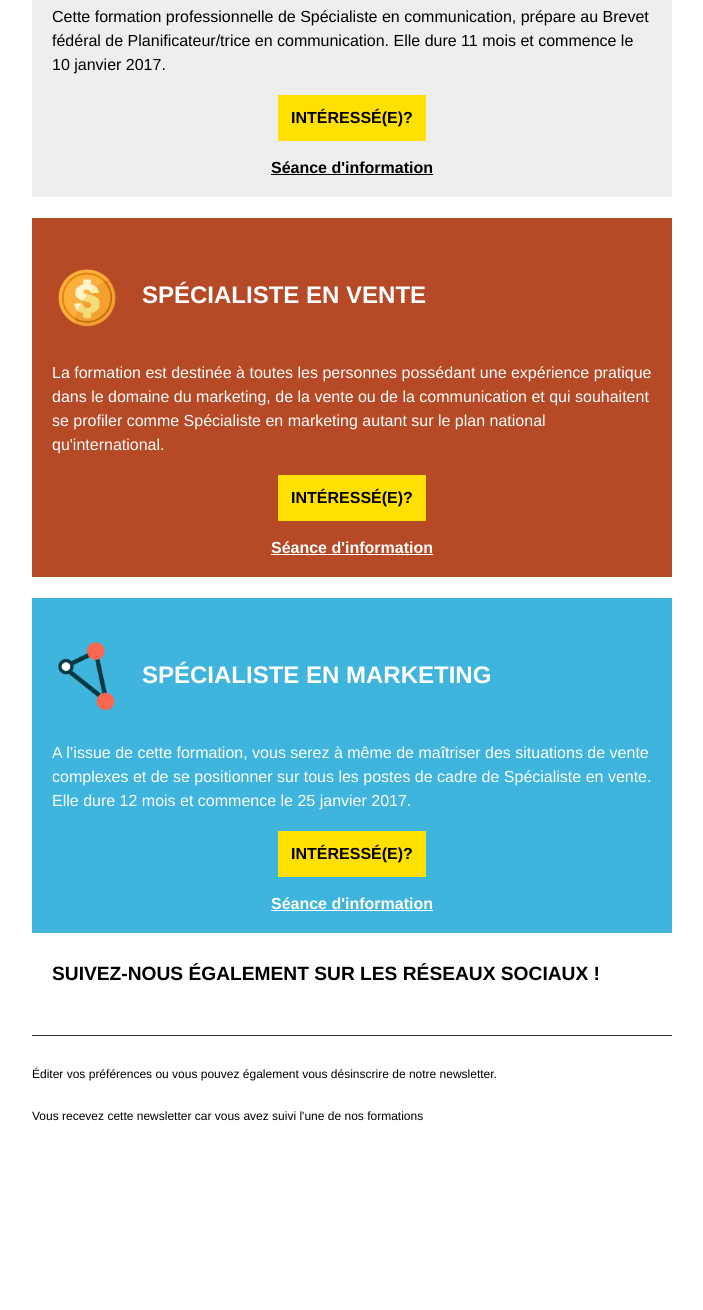
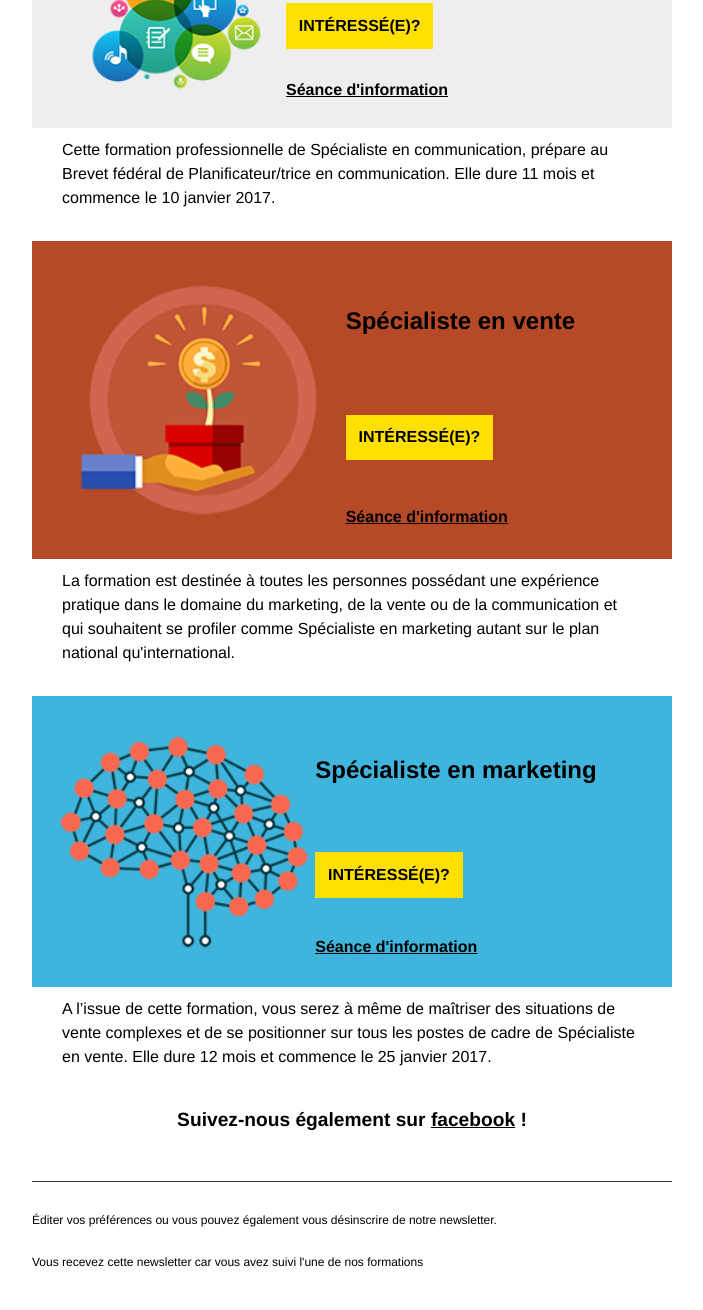
Before and after one commit to antistatique/sawi-newsletter, a website: page newsletter/index.html in a window 1280 px wide. Shown: the part 434-1744 px from the top of the page, without its empty margins (288-991 px from the left). Before the commit the page ends 1598 px from the top, so only its background shows below. Drawn offline with Linux system fonts and the light colour scheme.

Commit message:
correction review Guillaume

```diff
--- a/newsletter/index.html
+++ b/newsletter/index.html
@@ -66,22 +66,18 @@
       font-family: helvetica, arial, Sans-serif;
       font-size: 1.5em;
       font-weight: bold;
-      text-transform: uppercase;
     }
     .title{
       color: #000000;
       font-family: helvetica, arial, Sans-serif;
       font-size: 1.2em;
       font-weight: bold;
-      text-transform: uppercase;
-      text: ;
     }
     .bloc_title_white{
       color: #ffffff;
       font-family: helvetica, arial, Sans-serif;
-      font-size: 1.5em;
+      font-size: 1.2em;
       font-weight: bold;
-      text-transform: uppercase;
     }
     .bloc_text{
       color: #000000;
@@ -186,7 +182,7 @@
                     <td align="center">
                       <p class="title">
                         <singleline label="Titre">
-                          Bonjour
+                          Bonjour !
                         </singleline>
                       </p>
                     </td>
@@ -241,12 +237,12 @@
                     <td>
                       <table border="0" width="100%" cellpadding="0" cellspacing="0">
                         <tr>
-                          <td width="15%">
-                            <div class="container_img" style="margin-right:20px;">
-                              <img editable src="tile-Specialiste-en-communication.png" width="99" height="100%" label="Image" style="width:100%;max-width:100%;height:auto;margin:0;padding:0;"/>
+                          <td rowspan="4">
+                            <div class="container_img">
+                              <img editable src="cover-Specialiste-en-communication.png" width="220" height="100%" label="Image" style="width:100%;max-width:100%;height:auto;margin:0;padding:0;"/>
                             </div>
                           </td>
-                          <td width="85%">
+                          <td>
                             <p class="bloc_title">
                               <singleline label="Titre">
                                 Spécialiste en communication
@@ -255,15 +251,23 @@
                           </td>
                         </tr>
                         <tr>
-                          <td colspan="2">
-                            <div class="bloc_text">
-                              <multiline label="texte">
-                                <p>
-                                    Cette formation professionnelle de Spécialiste en communication, prépare au Brevet fédéral de Planificateur/trice en communication.
-                                    Elle dure 11 mois et commence le 10 janvier 2017.
-                                </p>
-                              </multiline>
+                          <td>
+                            <div class="call-links">
+                              <table cellpadding="0" cellspacing="0" border="0" height="auto">
+                                <tr>
+                                  <td>
+                                    <a href="#"><singleline label="Bouton">Intéressé(e)?</singleline></a>
+                                  </td>
+                                </tr>
+                              </table>
                             </div>
+                          </td>
+                        </tr>
+                        <tr>
+                          <td>
+                            <a href="#">
+                              <singleline label="lien">Séance d'information</singleline>
+                            </a>
                           </td>
                         </tr>
                       </table>
@@ -273,36 +277,27 @@
                     </td>
                   </tr>
                   <tr>
-                  <!-- CTA-->
-                    <td colspan="3" align="center">
-                      <div class="call-links">
-                        <table cellpadding="8" cellspacing="0" border="0" height="auto">
-                          <tr>
-                            <td>
-                              <a href="#"><singleline label="Bouton">Intéressé(e)?</singleline></a>
-                            </td>
-                          </tr>
-                        </table>
+                    <td colspan="3" height="20"><img src="px.gif" border="0" alt="" height="20" width="20"></td>
+                  </tr>
+                </table>
+                <table border="0" width="100%" cellpadding="0" cellspacing="0" bgcolor="#ffffff">
+                  <tr>
+                    <td height="20" width="30">
+                      <img src="px.gif" border="0" alt="" height="20" width="30">
+                    </td>
+                    <td>
+                      <div class="bloc_text">
+                        <multiline label="texte">
+                          <p>
+                            Cette formation professionnelle de Spécialiste en communication, prépare au Brevet fédéral de Planificateur/trice en communication.
+                            Elle dure 11 mois et commence le 10 janvier 2017.
+                          </p>
+                        </multiline>
                       </div>
                     </td>
-                  </tr>
-                  <!-- fin CTA -->
-                  <tr>
-                    <td colspan="3" height="10">
-                      <img src="px.gif" width="5" height="10" alt="">
+                    <td height="20" width="30">
+                      <img src="px.gif" border="0" alt="" height="20" width="30">
                     </td>
-                  </tr>
-                  <!-- lien -->
-                  <tr>
-                    <td colspan="3" align="center">
-                      <a href="#">
-                        <singleline label="lien">Séance d'information</singleline>
-                      </a>
-                    </td>
-                  </tr>
-                  <!-- fin lien -->
-                  <tr>
-                    <td colspan="3" height="20"><img src="px.gif" border="0" alt="" height="20" width="20"></td>
                   </tr>
                 </table>
               </layout>
@@ -322,7 +317,7 @@
               </layout>
               <!-- fin espace -->
               <!-- Spécialiste en vente -->
-              <layout label='specialiste en vente'>
+              <layout label='specialiste en communication'>
                 <table border="0" width="100%" cellpadding="0" cellspacing="0" bgcolor="#b64926">
                   <tr>
                     <td colspan="3" height="20"><img src="px.gif" border="0" alt="" height="20" width="20"></td>
@@ -334,13 +329,13 @@
                     <td>
                       <table border="0" width="100%" cellpadding="0" cellspacing="0">
                         <tr>
-                          <td width="15%">
-                            <div class="container_img" style="margin-right:20px;">
-                              <img editable src="tile-Specialiste-en-vente.png" width="99" height="100%" label="Image" style="width:100%;max-width:100%;height:auto;margin:0;padding:0;"/>
+                          <td rowspan="4">
+                            <div class="container_img">
+                              <img editable src="cover-Specialiste-en-vente.png" width="220" height="100%" label="Image" style="width:100%;max-width:100%;height:auto;margin:0;padding:0;"/>
                             </div>
                           </td>
-                          <td width="85%">
-                            <p class="bloc_title_white">
+                          <td>
+                            <p class="bloc_title">
                               <singleline label="Titre">
                                 Spécialiste en vente
                               </singleline>
@@ -348,14 +343,23 @@
                           </td>
                         </tr>
                         <tr>
-                          <td colspan="2">
-                            <div class="bloc_text_white">
-                              <multiline label="texte">
-                                <p>
-                                    La formation est destinée à toutes les personnes possédant une expérience pratique dans le domaine du marketing, de la vente ou de la communication et qui souhaitent se profiler comme Spécialiste en marketing autant sur le plan national qu'international.
-                                </p>
-                              </multiline>
+                          <td>
+                            <div class="call-links">
+                              <table cellpadding="0" cellspacing="0" border="0" height="auto">
+                                <tr>
+                                  <td>
+                                    <a href="#"><singleline label="Bouton">Intéressé(e)?</singleline></a>
+                                  </td>
+                                </tr>
+                              </table>
                             </div>
+                          </td>
+                        </tr>
+                        <tr>
+                          <td>
+                            <a href="#">
+                              <singleline label="lien">Séance d'information</singleline>
+                            </a>
                           </td>
                         </tr>
                       </table>
@@ -365,36 +369,26 @@
                     </td>
                   </tr>
                   <tr>
-                  <!-- CTA-->
-                    <td colspan="3" align="center">
-                      <div class="call-links">
-                        <table cellpadding="8" cellspacing="0" border="0" height="auto">
-                          <tr>
-                            <td>
-                              <a href="#"><singleline label="Bouton">Intéressé(e)?</singleline></a>
-                            </td>
-                          </tr>
-                        </table>
+                    <td colspan="3" height="20"><img src="px.gif" border="0" alt="" height="20" width="20"></td>
+                  </tr>
+                </table>
+                <table border="0" width="100%" cellpadding="0" cellspacing="0" bgcolor="#ffffff">
+                  <tr>
+                    <td height="20" width="30">
+                      <img src="px.gif" border="0" alt="" height="20" width="30">
+                    </td>
+                    <td>
+                      <div class="bloc_text">
+                        <multiline label="texte">
+                          <p>
+                            La formation est destinée à toutes les personnes possédant une expérience pratique dans le domaine du marketing, de la vente ou de la communication et qui souhaitent se profiler comme Spécialiste en marketing autant sur le plan national qu'international.
+                          </p>
+                        </multiline>
                       </div>
                     </td>
-                  </tr>
-                  <!-- fin CTA -->
-                  <tr>
-                    <td colspan="3" height="10">
-                      <img src="px.gif" width="5" height="10" alt="">
+                    <td height="20" width="30">
+                      <img src="px.gif" border="0" alt="" height="20" width="30">
                     </td>
-                  </tr>
-                  <!-- lien -->
-                  <tr>
-                    <td colspan="3" align="center">
-                      <a class="white" href="#">
-                        <singleline label="lien">Séance d'information</singleline>
-                      </a>
-                    </td>
-                  </tr>
-                  <!-- fin lien -->
-                  <tr>
-                    <td colspan="3" height="20"><img src="px.gif" border="0" alt="" height="20" width="20"></td>
                   </tr>
                 </table>
               </layout>
@@ -414,7 +408,7 @@
               </layout>
               <!-- fin espace -->
               <!-- Spécialiste en marketing -->
-              <layout label='specialiste en vente'>
+              <layout label='specialiste en communication'>
                 <table border="0" width="100%" cellpadding="0" cellspacing="0" bgcolor="#3fb5dd">
                   <tr>
                     <td colspan="3" height="20"><img src="px.gif" border="0" alt="" height="20" width="20"></td>
@@ -426,13 +420,13 @@
                     <td>
                       <table border="0" width="100%" cellpadding="0" cellspacing="0">
                         <tr>
-                          <td width="15%">
-                            <div class="container_img" style="margin-right:20px;">
-                              <img editable src="tile-Specialiste-en-marketing.png" width="99" height="100%" label="Image" style="width:100%;max-width:100%;height:auto;margin:0;padding:0;"/>
+                          <td rowspan="4">
+                            <div class="container_img">
+                              <img editable src="cover-Specialiste-en-marketing.png" width="220" height="100%" label="Image" style="width:100%;max-width:100%;height:auto;margin:0;padding:0;"/>
                             </div>
                           </td>
-                          <td width="85%">
-                            <p class="bloc_title_white">
+                          <td>
+                            <p class="bloc_title">
                               <singleline label="Titre">
                                 Spécialiste en marketing
                               </singleline>
@@ -440,15 +434,23 @@
                           </td>
                         </tr>
                         <tr>
-                          <td colspan="2">
-                            <div class="bloc_text_white">
-                              <multiline label="texte">
-                                <p>
-                                    A l’issue de cette formation, vous serez à même de maîtriser des situations de vente complexes et de se positionner sur tous les postes de cadre de Spécialiste en vente.
-                                    Elle dure 12 mois et commence le 25 janvier 2017.
-                                </p>
-                              </multiline>
+                          <td>
+                            <div class="call-links">
+                              <table cellpadding="0" cellspacing="0" border="0" height="auto">
+                                <tr>
+                                  <td>
+                                    <a href="#"><singleline label="Bouton">Intéressé(e)?</singleline></a>
+                                  </td>
+                                </tr>
+                              </table>
                             </div>
+                          </td>
+                        </tr>
+                        <tr>
+                          <td>
+                            <a href="#">
+                              <singleline label="lien">Séance d'information</singleline>
+                            </a>
                           </td>
                         </tr>
                       </table>
@@ -458,36 +460,27 @@
                     </td>
                   </tr>
                   <tr>
-                  <!-- CTA-->
-                    <td colspan="3" align="center">
-                      <div class="call-links">
-                        <table cellpadding="8" cellspacing="0" border="0" height="auto">
-                          <tr>
-                            <td>
-                              <a href="#"><singleline label="Bouton">Intéressé(e)?</singleline></a>
-                            </td>
-                          </tr>
-                        </table>
+                    <td colspan="3" height="20"><img src="px.gif" border="0" alt="" height="20" width="20"></td>
+                  </tr>
+                </table>
+                <table border="0" width="100%" cellpadding="0" cellspacing="0" bgcolor="#ffffff">
+                  <tr>
+                    <td height="20" width="30">
+                      <img src="px.gif" border="0" alt="" height="20" width="30">
+                    </td>
+                    <td>
+                      <div class="bloc_text">
+                        <multiline label="texte">
+                          <p>
+                            A l’issue de cette formation, vous serez à même de maîtriser des situations de vente complexes et de se positionner sur tous les postes de cadre de Spécialiste en vente.
+                            Elle dure 12 mois et commence le 25 janvier 2017.
+                          </p>
+                        </multiline>
                       </div>
                     </td>
-                  </tr>
-                  <!-- fin CTA -->
-                 <tr>
-                    <td colspan="3" height="10">
-                      <img src="px.gif" width="5" height="10" alt="">
+                    <td height="20" width="30">
+                      <img src="px.gif" border="0" alt="" height="20" width="30">
                     </td>
-                  </tr>
-                  <!-- lien -->
-                  <tr>
-                    <td colspan="3" align="center">
-                      <a class="white" href="#">
-                        <singleline label="lien">Séance d'information</singleline>
-                      </a>
-                    </td>
-                  </tr>
-                  <!-- fin lien -->
-                  <tr>
-                    <td colspan="3" height="20"><img src="px.gif" border="0" alt="" height="20" width="20"></td>
                   </tr>
                 </table>
               </layout>
@@ -503,10 +496,10 @@
                 <td width="20">
                   <img src="px.gif" border="0" alt="" height="20" width="20">
                 </td>
-                <td>
+                <td align="center">
                   <p class="title">
                     <singleline label="contact_title">
-                      Suivez-nous également sur les réseaux sociaux !
+                      Suivez-nous également sur <a href="https://www.facebook.com/sawi.suisse" alt="">facebook</a> !
                     </singleline>
                   </p>
                 </td>
```
Also changed, not shown: newsletter/cover-Specialiste-en-communication.png (added), newsletter/cover-Specialiste-en-marketing.png (added), newsletter/cover-Specialiste-en-vente.png (added).
